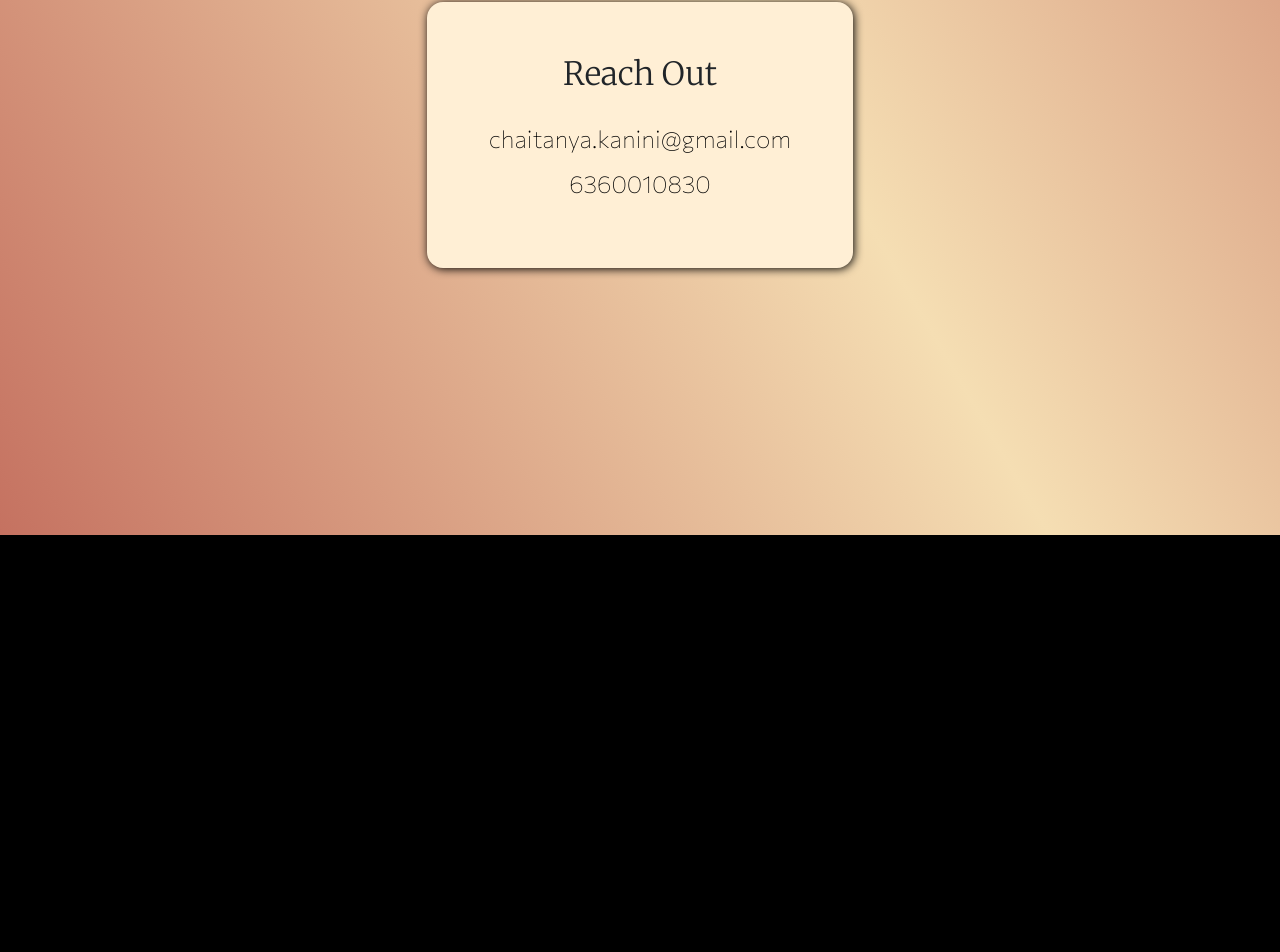
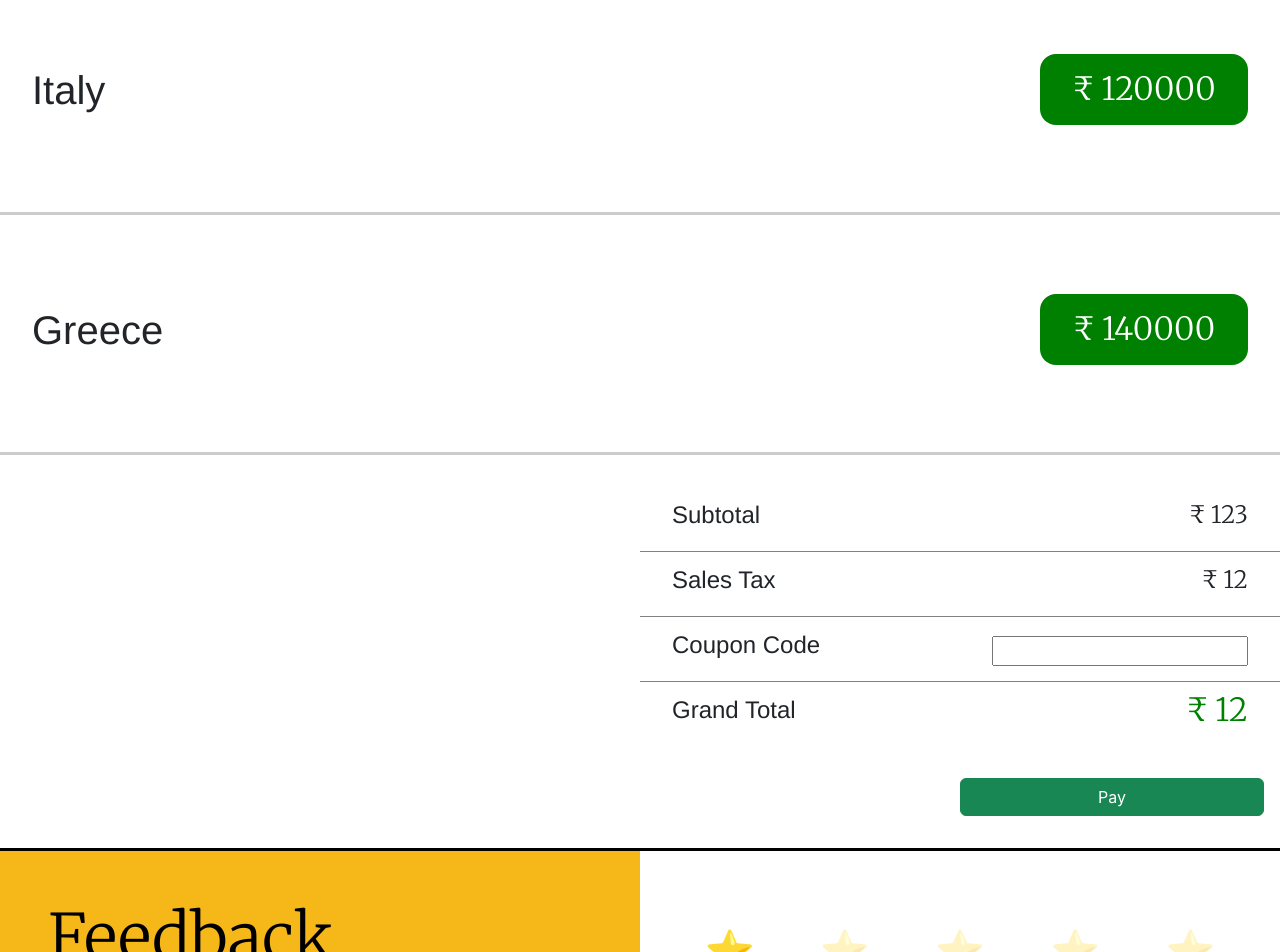
Before and after one commit to ChaitanyaMahaprabhu/TourismPlatform, a React (Create React App) app: page /test in a window 1280 px wide. Shown: the part 265-1217 px from the top of the page. Before the commit the page ends 800 px from the top, so only its background shows below. Built offline with nearby package versions, Linux system fonts and the light colour scheme; a web font is replaced by a local one.

Commit message:
Cart page created.

```diff
--- a/src/App.js
+++ b/src/App.js
@@ -15,6 +15,7 @@ import {Gallery} from "./components/Gallery/Gallery";
 import { Photo } from "./components/Gallery/Photo";
 import { TourDetails } from "./components/TourDetailsPage/TourDetails";
 import { Helpline } from "./components/Helpline/Helpline";
+import { Cart } from "./components/TravellerPage/Cart";
 
 function App() {
   return (
@@ -37,7 +38,7 @@ function App() {
           <Route path="*" element={<NotFound />} />
 
           {/* test */}
-          <Route path="/test" element={<Helpline/>} />
+          <Route path="/test" element={<Cart/>} />
         </Routes>
       </SharedData>
     </>
--- /dev/null
+++ b/src/components/TravellerPage/Cart.jsx
@@ -0,0 +1,97 @@
+import styles from "./Cart.module.css";
+import { useState, useEffect } from "react";
+import { Footer } from "../Footer/Footer";
+import { Contact } from "../Footer/Contact";
+import { Feedback } from "../Feedback/Feedback";
+
+const CartTitle = () => {
+  return (
+    <div className={styles.cartTitle}>
+      <h1 className={styles.heading}>Your Cart.</h1>
+      <p className={styles.subheading}>
+        Look through the selected tours and click on pay when ready.
+      </p>
+    </div>
+  );
+};
+
+const CartCard = (props) => {
+  return (
+    <div className={styles.cartCard}>
+      <h1 className={styles.cardHeading}>{props.item}</h1>
+      <h1 className={styles.cardCost}>₹ {props.cost}</h1>
+    </div>
+  );
+};
+
+const Bill = (props) => {
+  const [code, setCode] = useState("");
+  const changeHandler = (e) => {
+    setCode(e.target.value);
+  };
+  return (
+    <div className={styles.billEncompass}>
+      <div className={styles.bill}>
+        <div className={styles.subtotal}>
+          <h1 className={styles.billHeading}>Subtotal</h1>
+          <h1 className={styles.billCost}>₹ 123</h1>
+        </div>
+        <div className={styles.tax}>
+          <h1 className={styles.billHeading}>Sales Tax</h1>
+          <h1 className={styles.billCost}>₹ 12</h1>
+        </div>
+        <div className={styles.coupon}>
+          <h1 className={styles.billHeading}>Coupon Code</h1>
+          <input
+            type="text"
+            name="code"
+            id="code"
+            onChange={changeHandler}
+            value={code}
+          />
+        </div>
+        <div className={styles.grandtotal}>
+          <h1 className={styles.billHeading}>Grand Total</h1>
+          <h1
+            className={styles.billCost}
+            style={{ fontSize: "2rem", color: "green" }}
+          >
+            ₹ 12
+          </h1>
+        </div>
+
+        <div className={styles.pay}>
+          {" "}
+          <button className="btn btn-success" style={{ width: "50%" }}>
+            Pay
+          </button>
+        </div>
+      </div>
+    </div>
+  );
+};
+
+const Cart = () => {
+  const [top, setTop] = useState(false);
+  useEffect(() => {
+    if (top == true) {
+      window.scrollTo(0, 0);
+      setTop(false);
+    }
+  }, [top]);
+
+  return (
+    <div className={styles.cartEncompass}>
+      <CartTitle />
+      <CartCard item="Italy" cost="120000" />
+      <CartCard item="Greece" cost="140000" />
+      <Bill />
+
+      <Feedback />
+      <Contact />
+      <Footer setTop={setTop} />
+    </div>
+  );
+};
+
+export { Cart };
--- /dev/null
+++ b/src/components/TravellerPage/Cart.module.css
@@ -0,0 +1,105 @@
+.cartEncompass{
+    height: 100%;
+    width: 100vw;
+    background-color: white;
+
+    display: grid;
+    grid-template-columns: 1fr;
+}
+
+.cartTitle{
+    width: 100vw;
+    height: 30vh;
+    background-color:bisque;
+    padding: 2rem;
+}
+
+.heading{
+    font-family: "Merriweather";
+    font-size: 3rem;
+}
+
+.subheading{
+    font-family: "Commissioner";
+    font-size: 1.5rem;
+}
+
+.cartCard{
+    width: 100vw;
+    height: 30vh;
+    background-color:white;
+
+    display: flex;
+    flex-direction: row;
+    justify-content: space-between;
+    align-items: center;
+    padding: 2rem;
+
+    border-bottom: solid 0.2rem rgb(128, 128, 128, 0.4);
+}
+
+.cardHeading{
+    font-family: "Arimo";
+}
+
+.cardCost{
+    font-family: "Merriweather";
+    background-color: green;
+    color: white;
+    border-radius: 1rem;
+    font-size: 2rem;
+    width: 13rem;
+    padding: 1rem;
+    text-align: center;
+}
+
+.billEncompass{
+    width: 100vw;
+    height: 100%;
+
+    display: grid;
+    grid-template-columns: 1fr 1fr;
+    padding-top: 2rem;
+
+    border-bottom: solid 0.2rem black;
+}
+
+.bill{
+    height: 100%;
+    width: 100%;
+    grid-column: 2 / 3;
+
+    display: grid;
+    grid-template-columns: 1fr;
+    background-color: white;
+}
+
+.subtotal, .tax, .coupon, .grandtotal{
+    height: 2rem;
+    display: flex;
+    flex-direction: row;
+    justify-content: space-between;
+    align-items: center;
+    padding: 2rem;
+}
+
+.billHeading{
+    font-family: "Arimo";
+    font-size: 1.5rem;
+}
+
+.billCost{
+    font-family: "Merriweather";
+    font-size: 1.5rem;
+}
+
+.subtotal, .tax, .coupon{
+    border-bottom: 0.1rem solid gray;
+}
+
+.pay{
+    display: flex;
+    justify-content: flex-end;
+    align-items: center;
+    padding: 2rem 1rem 2rem 1rem;
+}
--- a/src/components/TravellerPage/TravellerPage.jsx
+++ b/src/components/TravellerPage/TravellerPage.jsx
@@ -1,10 +1,41 @@
 import styles from "./TravellerPage.module.css";
-import { useState } from "react";
+import { useEffect, useState } from "react";
+import { AYS } from "../AreYouSure/AYS";
+import { ToastContainer, toast } from "react-toastify";
+import { Contact } from "../Footer/Contact";
+import { Footer } from "../Footer/Footer";
+import { ViewTours } from "../AgentPage/ViewTours";
 
 const TravellerPage = () => {
+  const [view, setView] = useState(false);
+  const [out, setOut] = useState(false);
+  const [top, setTop] = useState(false);
+
+  const [render, setRender] = useState();
+  const [active, setActive] = useState({
+    viewTours: false,
+  });
+
+  useEffect(() => {
+    if (top === true) {
+      window.scrollTo(0, 0);
+      setTop(false);
+    }
+  }, [top]);
+
+  useEffect(() => {
+    if (out === true) {
+      window.location = "/";
+    }
+  }, [out]);
+
+  useEffect(() => {
+    if (active.viewTours) setRender(<ViewTours />);
+  }, [active]);
 
   return (
     <div className={styles.travellerPageEncompass}>
+      {view && <AYS message="Log Out?" setCommand={setOut} setView={setView} />}
       <div className={styles.travellerNav}>
         <div className={styles.mainOptions}>
           <h4 className={styles.options}>
@@ -29,6 +60,12 @@ const TravellerPage = () => {
             <span
               class="material-symbols-outlined"
               style={{ fontSize: "2rem" }}
+              onClick={() => {
+                setActive((prev) => ({
+                  createTours: false,
+                  viewTours: true,
+                }));
+              }}
             >
               search
             </span>
@@ -40,6 +77,9 @@ const TravellerPage = () => {
             <span
               class="material-symbols-outlined"
               style={{ fontSize: "2rem" }}
+              onClick={() => {
+                setView(true);
+              }}
             >
               logout
             </span>
@@ -49,6 +89,9 @@ const TravellerPage = () => {
             <span
               class="material-symbols-outlined"
               style={{ fontSize: "2rem" }}
+              onClick={() => {
+                window.location = "/Helpline";
+              }}
             >
               contact_support
             </span>
@@ -57,13 +100,12 @@ const TravellerPage = () => {
       </div>
 
       <div className={styles.travellerWorking}>
-        <div
-          className={styles.top}
-          style={{ backgroundColor: "black"}}
-        >
-        </div>
+        <div className={styles.top} style={{ backgroundColor: "black" }}></div>
 
         <div className={styles.tab}>
+          {render}
+          <Contact />
+          <Footer setTop={setTop} />
         </div>
       </div>
     </div>
--- a/src/components/TravellerPage/TravellerPage.module.css
+++ b/src/components/TravellerPage/TravellerPage.module.css
@@ -63,3 +63,7 @@
   background-size: 200% 200%;
   animation: gradient 10s infinite;
 }
+
+.tab{
+  margin: 2rem;
+}
```
